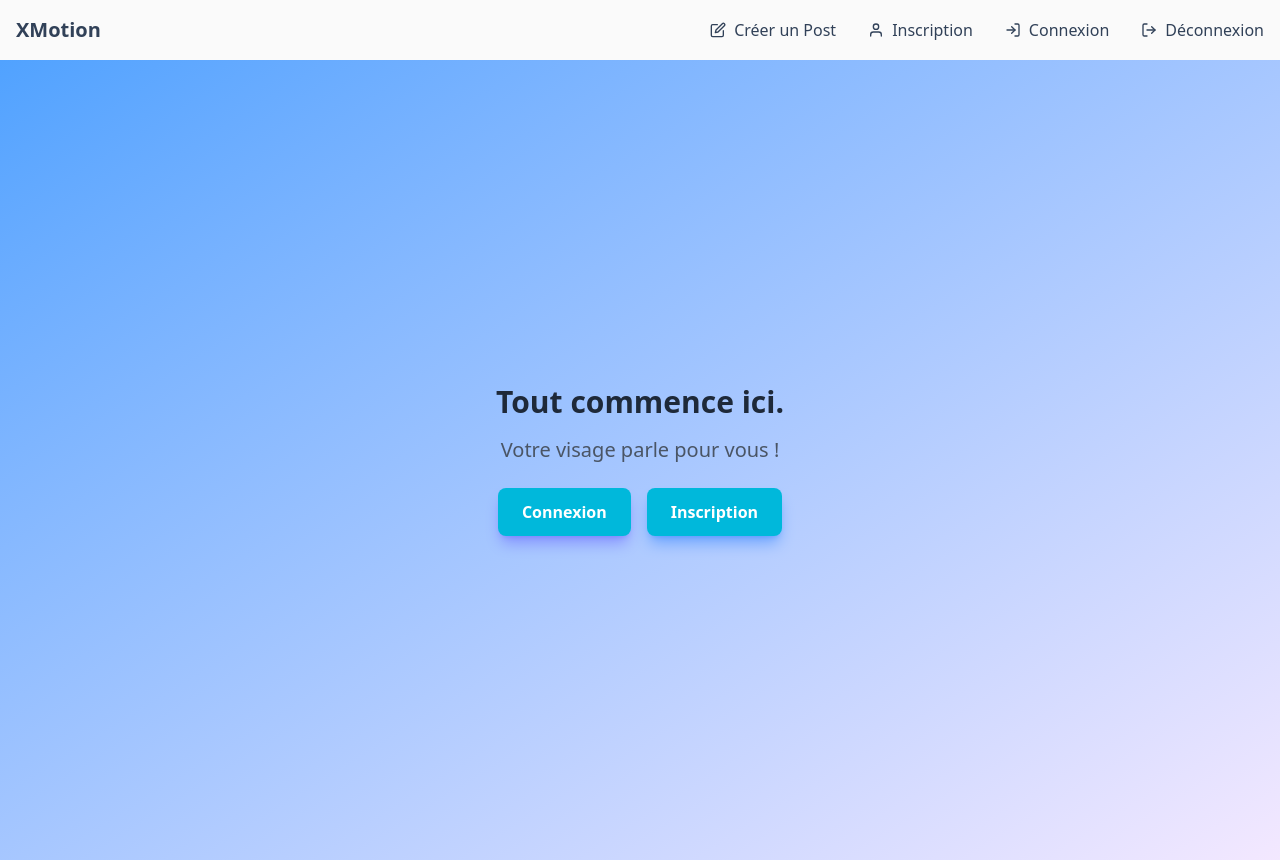
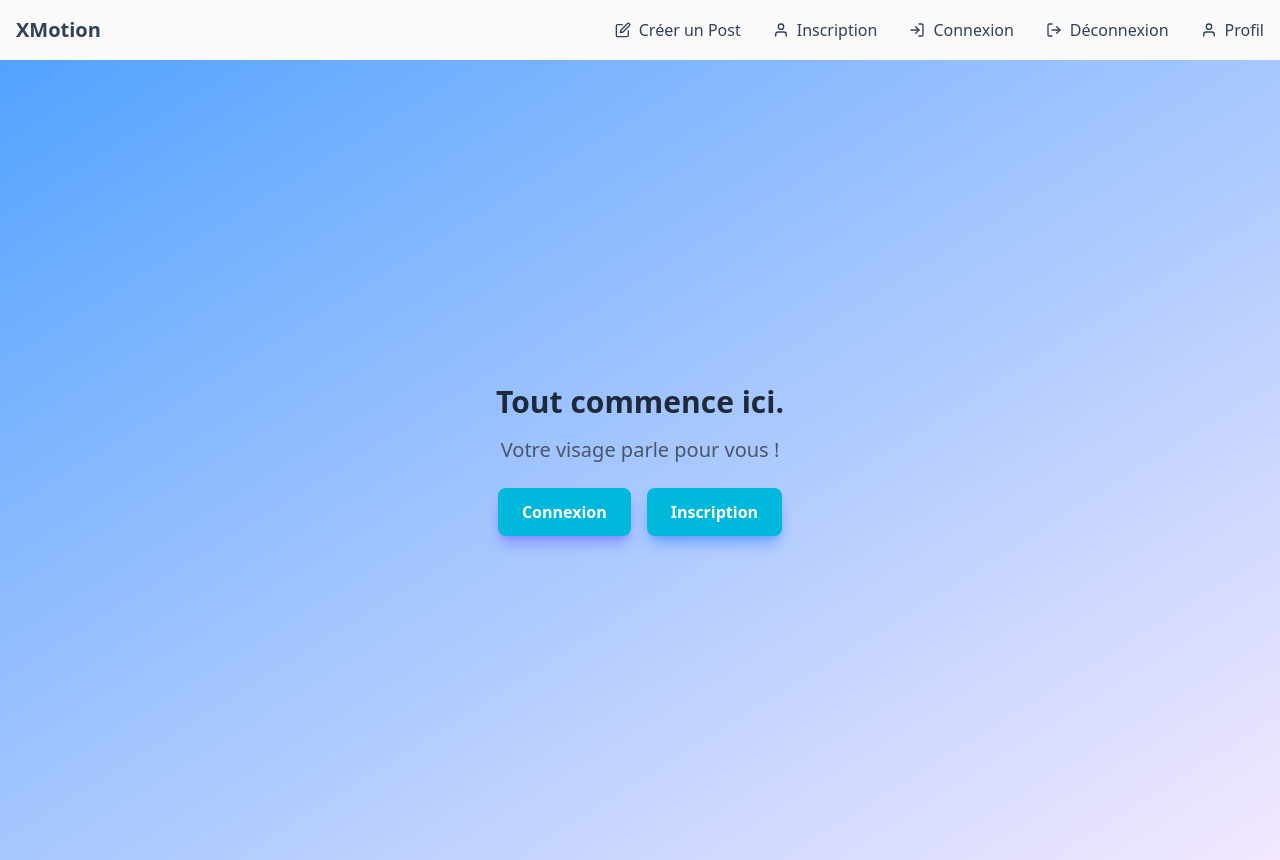
Before and after one commit to MatisAgr/IPSSI_HACKATHON_2025, a React (Vite) app in the folder front/: page / in a window 1280 px wide. Built offline with nearby package versions, Linux system fonts and the light colour scheme; no server answers.

Commit message:
Ajout d'un élément de navigation pour accéder au profil utilisateur

```diff
--- a/front/src/components/Navbar/Navbar.tsx
+++ b/front/src/components/Navbar/Navbar.tsx
@@ -26,6 +26,7 @@ const Navbar: React.FC = () => {
                     <NavItem to="/register" icon={<FiUser />} label="Inscription" />
                     <NavItem to="/login" icon={<FiLogIn />} label="Connexion" />
                     <NavItem to="/logout" icon={<FiLogOut />} label="Déconnexion" />
+                    <NavItem to="/profile" icon={<FiUser />} label="Profil" />
                     {/* <NavItem to="/followers" icon={<FiUsers />} label="Followers" /> */}
                     {/* <NavItem to="/post_saved" icon={<FiBookmark />} label="Posts enregistrés" /> */}
                 </ul>
```
